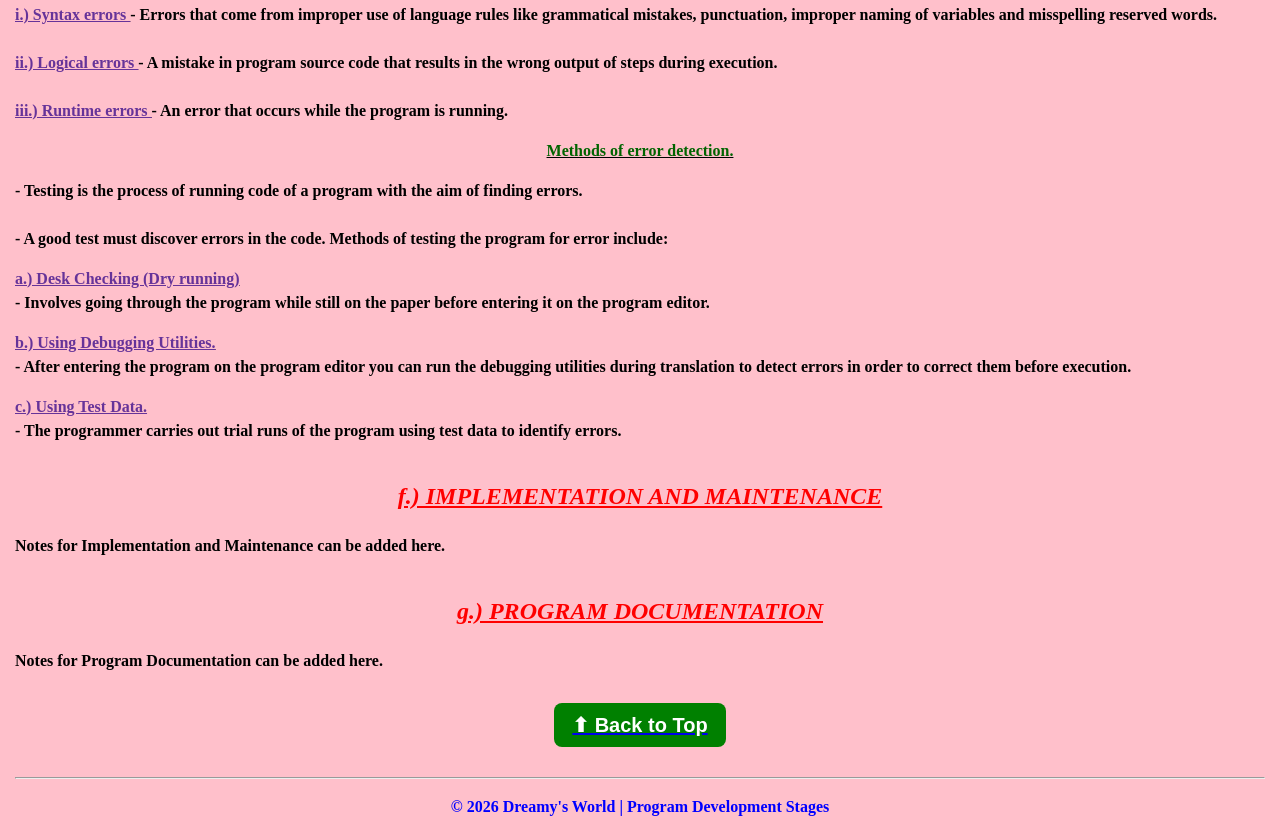
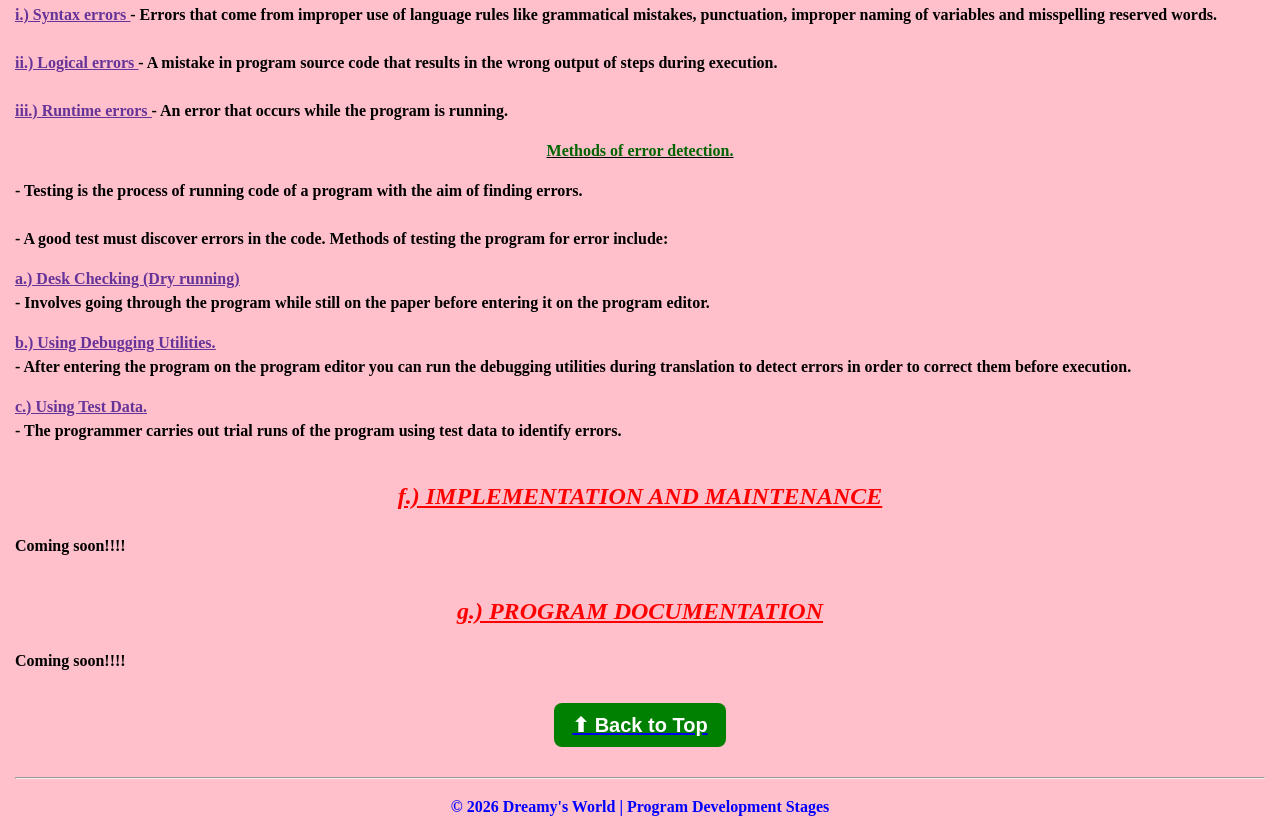
Before and after one commit to Mcdreamyweb/Program-Development-, a plain HTML site: page index.html in a window 1280 px wide. Shown: the part 3212-4047 px from the top of the page. Drawn offline with Linux system fonts and the light colour scheme.

Commit message:
Update index.html
Updated content

```diff
--- a/index.html
+++ b/index.html
@@ -677,7 +677,7 @@ To <!DOCTYPE html>
 
     <p>
 
-        Notes for Implementation and Maintenance can be added here.
+        Coming soon!!!!
 
     </p>
 
@@ -695,7 +695,7 @@ To <!DOCTYPE html>
 
     <p>
 
-        Notes for Program Documentation can be added here.
+      Coming soon!!!!
 
     </p>
 
```
